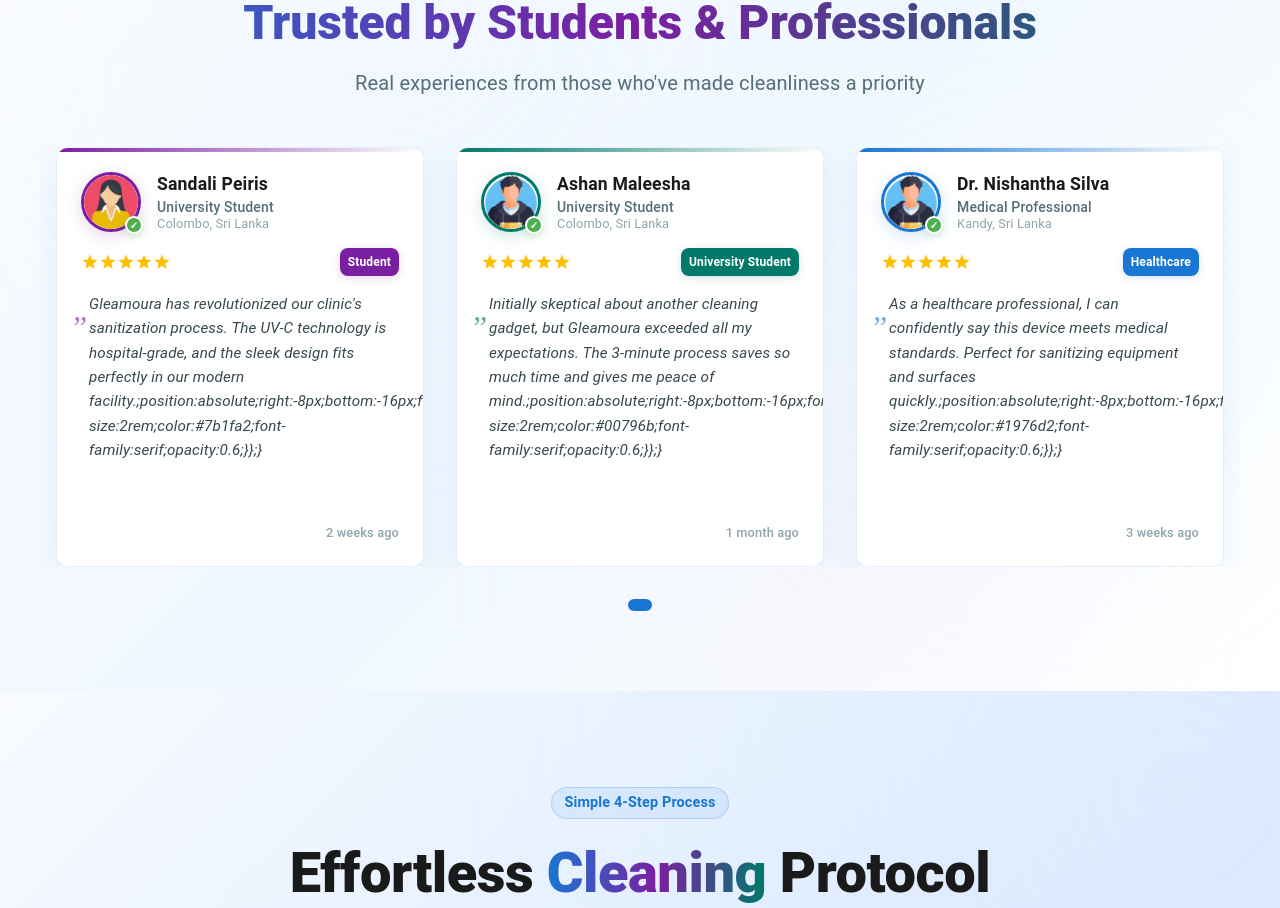
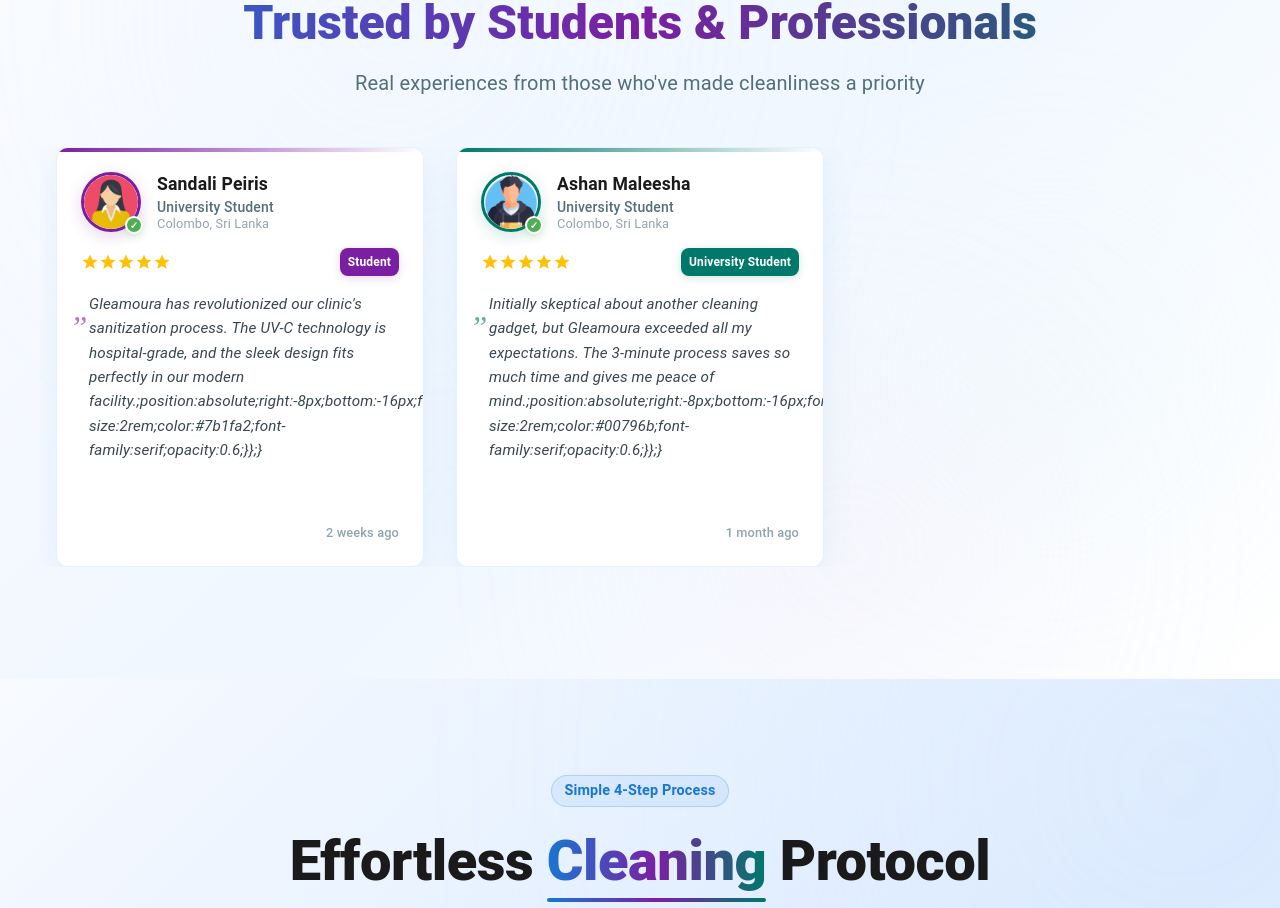
Before and after one commit to akilapilapitiya/Gleamoura, a React (Vite) app: page / in a window 1280 px wide. Shown: the part 885-1793 px from the top of the page. Built offline with nearby package versions, Linux system fonts and the light colour scheme.

Commit message:
fix: Unwanted Cards removed

```diff
--- a/src/components/Reviews.jsx
+++ b/src/components/Reviews.jsx
@@ -37,17 +37,6 @@
     verified: true,
     category: "University Student",
     timeAgo: "1 month ago",
-  },
-  {
-    name: "Dr. Nishantha Silva",
-    role: "Medical Professional",
-    location: "Kandy, Sri Lanka",
-    comment: "As a healthcare professional, I can confidently say this device meets medical standards. Perfect for sanitizing equipment and surfaces quickly.",
-    rating: 5,
-    avatar: maleIcon,
-    verified: true,
-    category: "Healthcare",
-    timeAgo: "3 weeks ago",
   },
 ];
 
```
